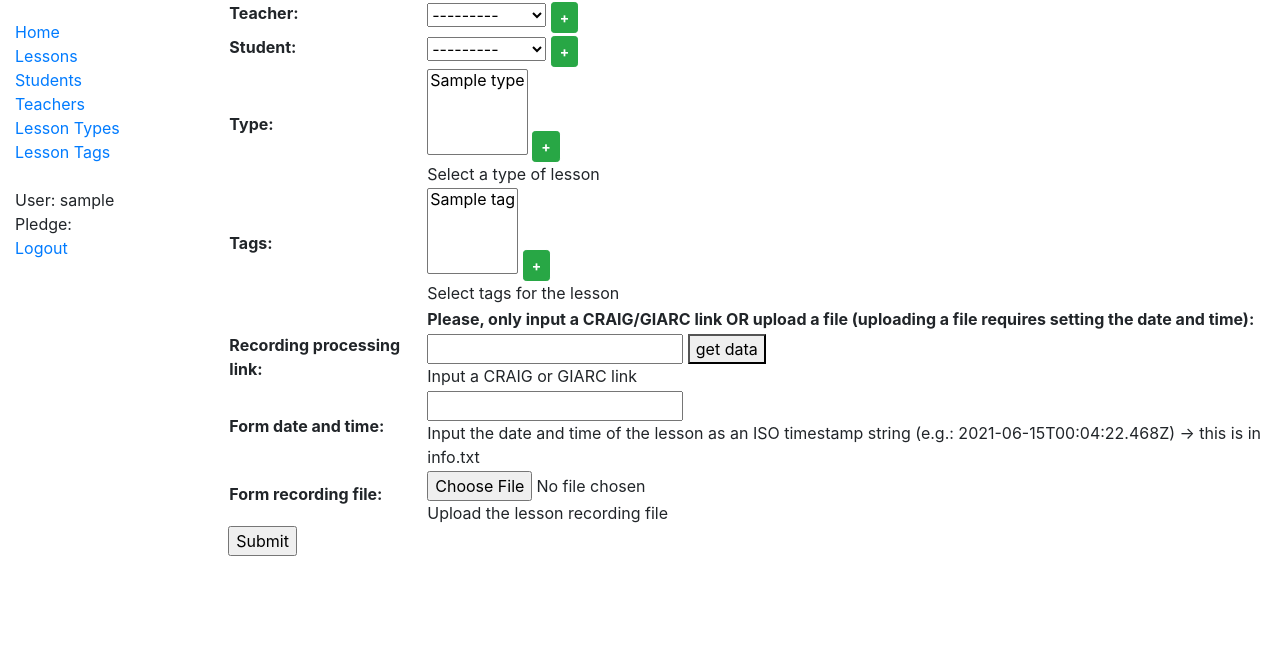
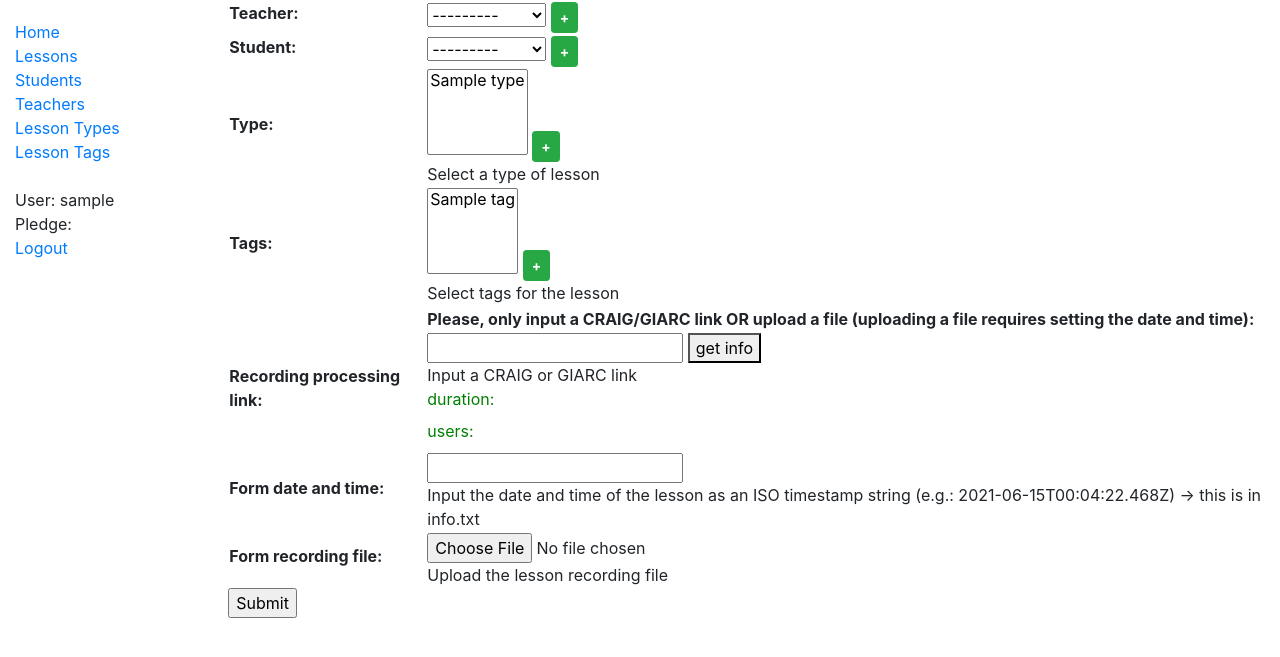
Before and after one commit to lily-mosquitoes/scinguistics_archive, a Django app: page /catalog/lesson/create/ in a window 1280 px wide. Shown: the top 657 px of the page. Run offline with Django 3.2, Linux system fonts and the light colour scheme; the first user in the database is signed in; tables that the repository leaves empty hold one stand-in row (Sample ...); some libraries are stand-ins or nearby versions.

Commit message:
changed js request for info to XMLHttpRequest, added cors-anywhere for Giarc

```diff
--- a/catalog/templates/catalog/lesson_create_form.html
+++ b/catalog/templates/catalog/lesson_create_form.html
@@ -49,8 +49,10 @@
         <td>
             {{ form.recording_processing_link.errors }}
             {{ form.recording_processing_link }}
-            <button onclick="getData()">get data</button>
+            <button onclick="get_info()">get info</button>
             <br>{{ form.recording_processing_link.help_text }}
+            <br><label style="color:Green" id=duration>duration: </label>
+            <br><label style="color:Green" id=users>users: </label>
         </td>
       </tr>
       <tr class="fieldWrapper">
@@ -75,33 +77,43 @@
   </form>
 
   <script>
-      async function getData() {
-          var url = document.getElementById('id_recording_processing_link').value;
-          // get duration
-          let duration = await fetch(url+"&duration")
-            .then(response => response.json())
-            .then(json => {
-                return json.duration;
-            });
-          var dur_s = Math.trunc(duration)
+      function duration() {
+          var url = document.getElementById("id_recording_processing_link").value;
+          var xhttp = new XMLHttpRequest();
+          xhttp.onreadystatechange = function() {
+            if (this.readyState == 4 && this.status == 200) {
+                var dur_s = Math.trunc(JSON.parse(this.responseText).duration);
                 var dur_m = Math.trunc(dur_s/60);
                 var dur_h = Math.trunc(dur_m/60);
                 const pad = (num) => String(num).padStart(2, '0');
                 var dur = `${pad(dur_h)}:${pad(dur_m-(dur_h*60))}:${pad(dur_s-(dur_m*60))}`
-          // get users
-          let tracks = await fetch(url+"&fetch=info")
-            .then(response => response.json())
-            .then(json => {
-                return json.tracks;
-            });
+                document.getElementById("duration").innerHTML = "duration: " + dur;
+            }
+          };
+          xhttp.open("GET", "https://cors-anywhere.herokuapp.com/" + url + "&duration&r=" + Math.random(), true);
+          xhttp.send();duration
+      }
+      function users() {
+          var url = document.getElementById("id_recording_processing_link").value;
+          var xhttp = new XMLHttpRequest();
+          xhttp.onreadystatechange = function() {
+            if (this.readyState == 4 && this.status == 200) {
+                var tracks = JSON.parse(this.responseText).tracks;
                 var users = "";
                 for (var key in tracks) {
                     if (tracks[key].name != "Craig" && tracks[key].name != "Giarc") {
-                users += "\t" + tracks[key].name + "\n";
+                      users += tracks[key].name + ", ";
                     }
                 }
-          // alert
-          alert("duration: "+dur+"\n"+"users: \n"+users)
+                document.getElementById("users").innerHTML = "users: " + users.slice(0 ,-2);
+            }
+          };
+          xhttp.open("GET", "https://cors-anywhere.herokuapp.com/" + url + "&fetch=info", true);
+          xhttp.send();
+      }
+      function get_info() {
+          duration();
+          users();
       }
   </script>
 {% endblock %}
```
Lines whose indentation alone changed are shown as unchanged.
